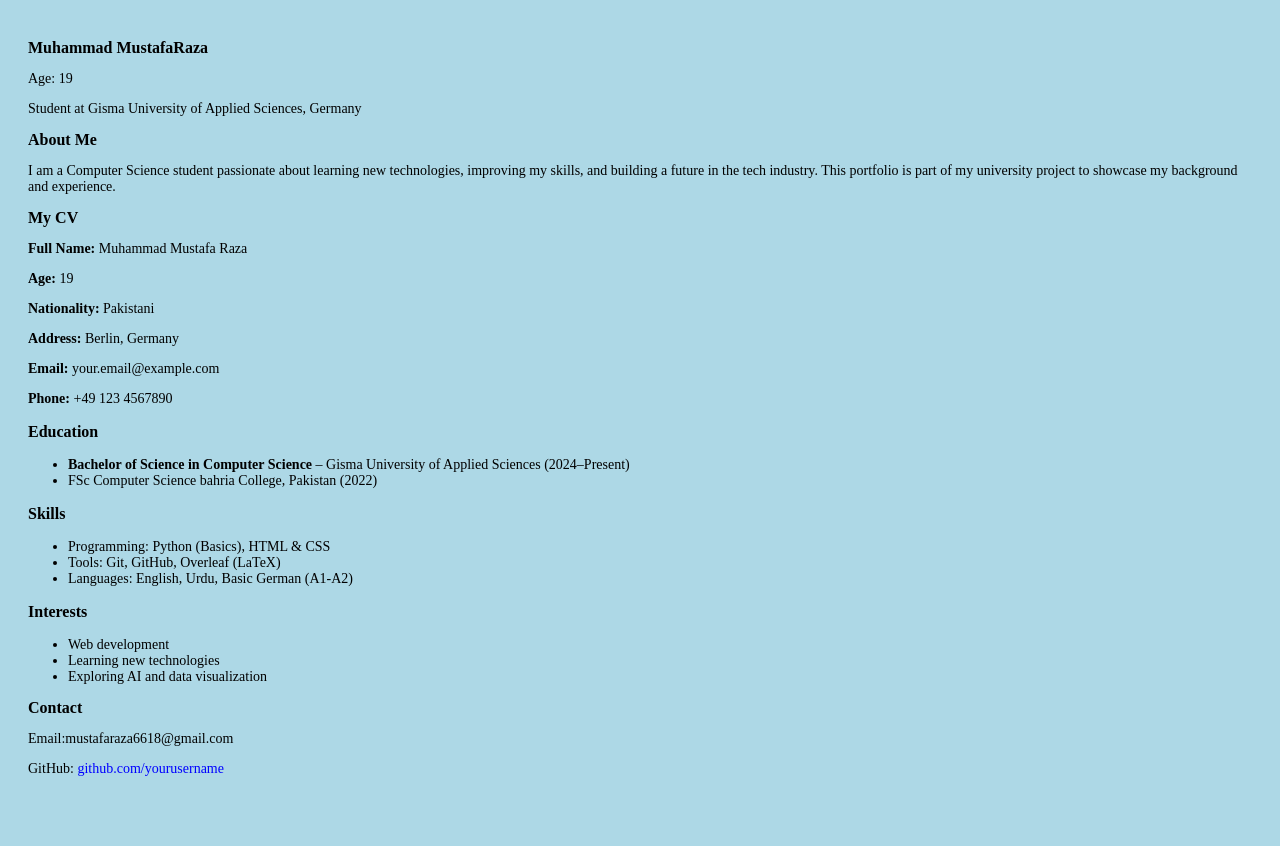
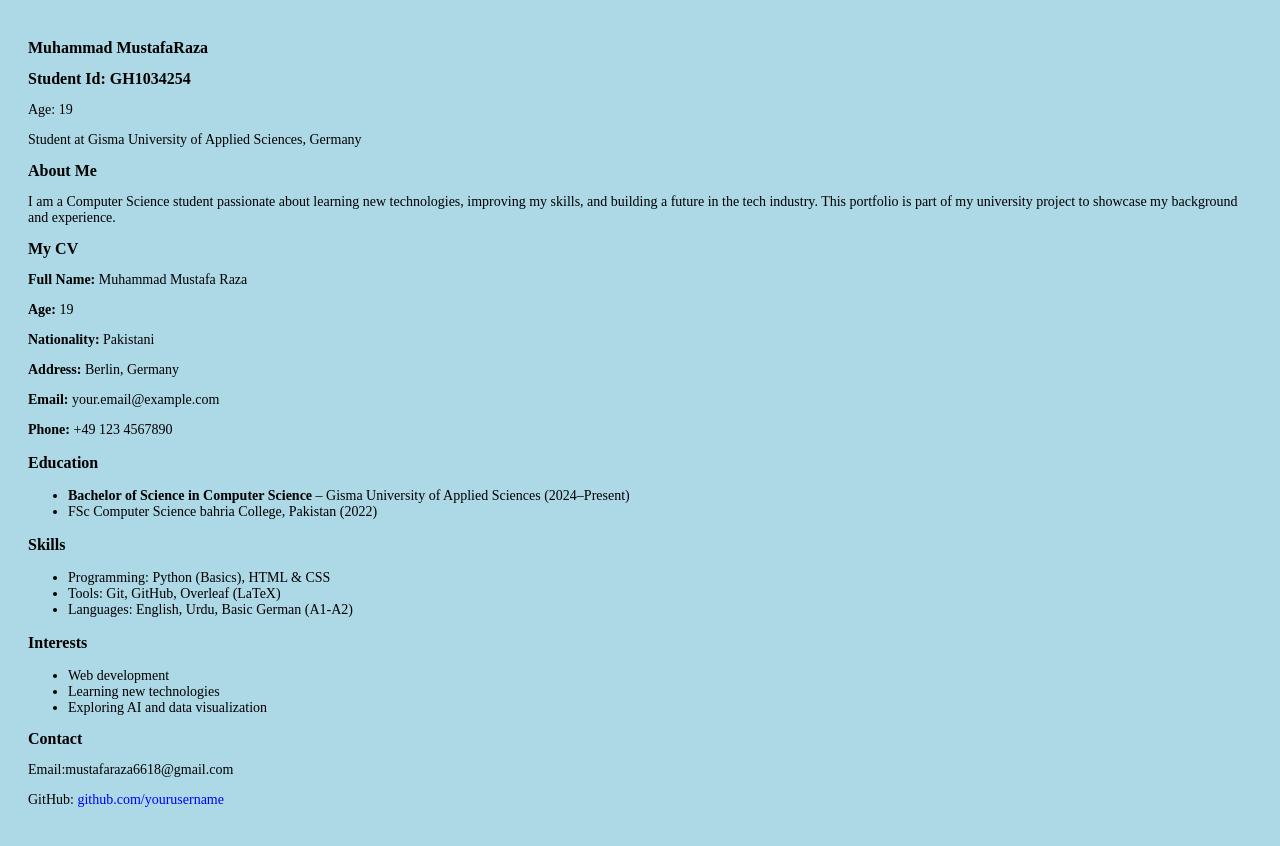
Before and after one commit to mus3485/mus3485.portfolio.io, a plain HTML site: page index.html in a window 1280 px wide. Before the commit the page ends 819 px from the top, so only its background shows below. Drawn offline with Linux system fonts and the light colour scheme.

Commit message:
Update index.html

```diff
--- a/index.html
+++ b/index.html
@@ -6,6 +6,7 @@
 </head>
 <body>
   <h1>Muhammad MustafaRaza </h1>
+  <h2>Student Id: GH1034254</h2>
   <p>Age: 19</p>
   <p>Student at Gisma University of Applied Sciences, Germany</p>
 
```
